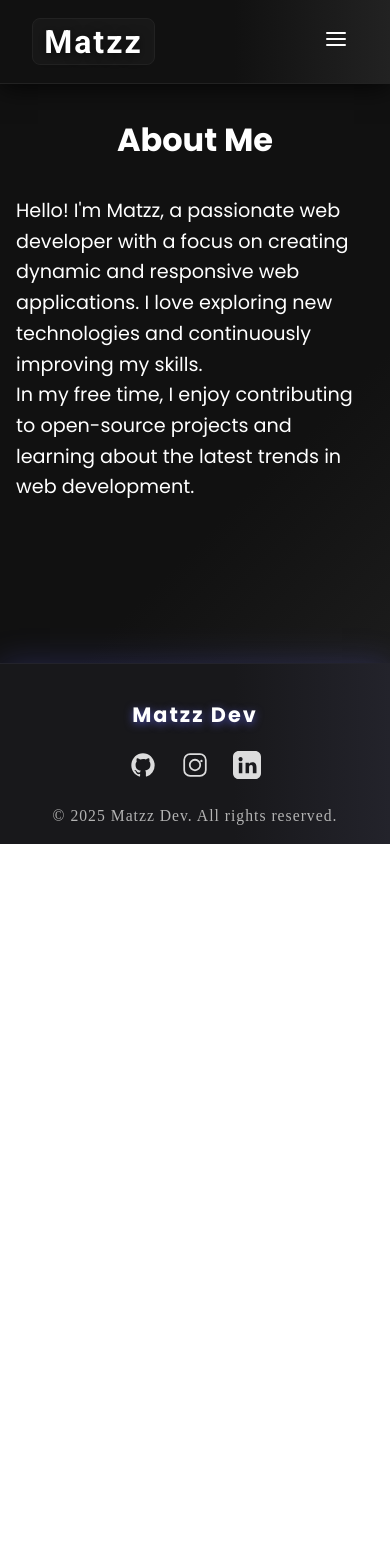
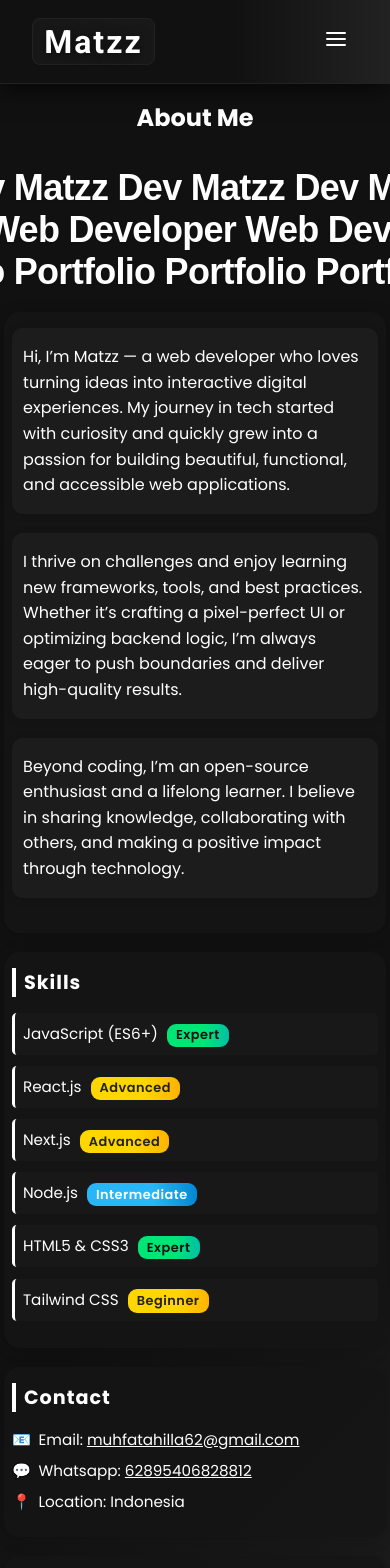
Before and after one commit to MatzzAlwaysLearn/Portofolio, a Next.js app: page /about in a window 390 px wide. Shown: the top 1568 px of the page. Before the commit the page ends 844 px from the top, so only its background shows below. Built offline with nearby package versions, Linux system fonts and the light colour scheme.

Commit message:
feat: integrate ScrollVelocity component for enhanced scrolling text effect; update About page content and styles; improve responsiveness of project page

```diff
--- a/app/about/page.js
+++ b/app/about/page.js
@@ -2,6 +2,15 @@ import style from './page.module.css';
 import Navbar from '../components/ui/navbar.js';
 import { Footer } from '../page.js';
 import { Poppins } from 'next/font/google';
+import ScrollVelocity from '../components/ui/ScrollVelocity';
+
+
+// skils set from expert, advanced, intermediate, and beginner
+// skills are categorized as follows:
+// - Expert: JavaScript, HTML5 & CSS3
+// - Advanced: React.js, Next.js
+// - Intermediate: Node.js
+// - Beginner: Tailwind CSS
 
 const poppins = Poppins({
     subsets: ['latin'],
@@ -14,12 +23,76 @@ export default function Page() {
           <Navbar />
           <div className={style.mainWrapper + ' ' + poppins.className}>
             <h1 id={style.h1Page}>About Me</h1>
-            <p className={style.pageText}>
-              Hello! I'm Matzz, a passionate web developer with a focus on creating dynamic and responsive web applications. I love exploring new technologies and continuously improving my skills.
-            </p>
-            <p className={style.pageText}>
-              In my free time, I enjoy contributing to open-source projects and learning about the latest trends in web development.
-            </p>
+            <ScrollVelocity
+                texts={['Matzz Dev', 'Web Developer', 'Portfolio']}
+                velocity={100}
+                className={style.scrollVelocity}
+            />
+            <section className={style.section}>
+              <p className={style.pageText} id={style.textSpecial}>
+                Hi, I’m Matzz — a web developer who loves turning ideas into interactive digital experiences. My journey in tech started with curiosity and quickly grew into a passion for building beautiful, functional, and accessible web applications.
+              </p>
+              <p className={style.pageText}>
+                I thrive on challenges and enjoy learning new frameworks, tools, and best practices. Whether it’s crafting a pixel-perfect UI or optimizing backend logic, I’m always eager to push boundaries and deliver high-quality results.
+              </p>
+              <p className={style.pageText}>
+                Beyond coding, I’m an open-source enthusiast and a lifelong learner. I believe in sharing knowledge, collaborating with others, and making a positive impact through technology.
+              </p>
+            </section>
+            <section className={style.section}>
+              <h2 className={style.sectionTitle}>Skills</h2>
+              <ul className={style.skillsList}>
+                <li>
+                  JavaScript (ES6+)
+                  <span className={style.skillLevel + " " + style.expert}>Expert</span>
+                </li>
+                <li>
+                  React.js
+                  <span className={style.skillLevel + " " + style.advanced}>Advanced</span>
+                </li>
+                <li>
+                  Next.js
+                  <span className={style.skillLevel + " " + style.advanced}>Advanced</span>
+                </li>
+                <li>
+                  Node.js
+                  <span className={style.skillLevel + " " + style.intermediate}>Intermediate</span>
+                </li>
+                <li>
+                  HTML5 & CSS3
+                  <span className={style.skillLevel + " " + style.expert}>Expert</span>
+                </li>
+                <li>
+                  Tailwind CSS
+                  <span className={style.skillLevel + " " + style.advanced}>Beginner</span>
+                </li>
+              </ul>
+            </section>
+            <section className={style.section}>
+              <h2 className={style.sectionTitle}>Contact</h2>
+              <div className={style.contactInfo}>
+                <p>
+                  <span role="img" aria-label="Email" style={{marginRight: "0.5em"}}>📧</span>
+                  Email: <a href="mailto:muhfatahilla62@gmail.com">muhfatahilla62@gmail.com</a>
+                </p>
+                <p>
+                  <span role="img" aria-label="WhatsApp" style={{marginRight: "0.5em"}}>💬</span>
+                  Whatsapp: <a href="https://wa.me/62895406828812" target="_blank" rel="noopener noreferrer">62895406828812</a>
+                </p>
+                <p>
+                  <span role="img" aria-label="Location" style={{marginRight: "0.5em"}}>📍</span>
+                  Location: Indonesia
+                </p>
+              </div>
+            </section>
+            <section className={style.section}>
+              <h2 className={style.sectionTitle}>More Info</h2>
+              <ul className={style.infoList}>
+                <li>Experience: 2+ years in web development</li>
+                <li>Open for freelance & collaboration</li>
+                <li>Languages: Bahasa Indonesia, English</li>
+              </ul>
+            </section>
           </div>
           <Footer />
         </div>
--- a/app/about/page.module.css
+++ b/app/about/page.module.css
@@ -17,9 +17,10 @@
 
 #h1Page {
     color: white;
-    font-size: 2rem;
+    font-size: 3rem;
     text-align: center;
-    margin: 2rem 0;
+    margin-bottom: 6rem;
+    margin-top: 2rem;
 }
 
 .pageText {
@@ -30,3 +31,164 @@
     margin: 0 auto;
     padding: 0 1rem;
 }
+
+.scrollVelocity {
+    color: white;
+}
+
+.pageText {
+    margin-top: 2rem;
+}
+
+#textSpecial {
+    margin-top: 0rem;
+}
+
+.section {
+  background: rgba(20, 20, 20, 0.85);
+  border-radius: 1rem;
+  margin: 3rem auto 2rem auto;
+  padding: 2rem 1.5rem;
+  max-width: 800px;
+  box-shadow: 0 2px 16px 0 rgba(0,0,0,0.2);
+}
+
+.sectionTitle {
+  color: #fff;
+  font-size: 2rem;
+  margin-bottom: 1.5rem;
+  border-left: 4px solid #fff;
+  padding-left: 1rem;
+  letter-spacing: 1px;
+}
+
+.skillsList, .infoList {
+  list-style: none;
+  padding: 0;
+  margin: 0;
+}
+
+.skillsList li, .infoList li {
+  color: #fff;
+  background: #181818;
+  margin-bottom: 0.7rem;
+  padding: 0.7rem 1rem;
+  border-radius: 0.5rem;
+  font-size: 1.1rem;
+  border-left: 3px solid #fff;
+}
+
+.contactInfo p {
+  color: #fff;
+  margin: 0.5rem 0;
+  font-size: 1.1rem;
+}
+
+.contactInfo a {
+  color: #fff;
+  text-decoration: underline;
+  transition: color 0.2s;
+}
+
+.contactInfo a:hover {
+  color: #bbb;
+}
+
+.skillLevel {
+  float: right;
+  font-size: 0.95em;
+  font-weight: 600;
+  padding: 0.18em 0.8em;
+  border-radius: 0.7em;
+  margin-left: 1em;
+  margin-top: -0.1em;
+  background: #222;
+  color: #fff;
+  letter-spacing: 0.5px;
+  border: 1.5px solid #fff2;
+}
+
+.expert {
+  background: linear-gradient(90deg, #00e676 60%, #00bfa5 100%);
+  color: #111;
+  border: none;
+}
+
+.advanced {
+  background: linear-gradient(90deg, #ffd600 60%, #ffb300 100%);
+  color: #222;
+  border: none;
+}
+
+.intermediate {
+  background: linear-gradient(90deg, #29b6f6 60%, #0288d1 100%);
+  color: #fff;
+  border: none;
+}
+
+.beginner {
+  background: linear-gradient(90deg, #e0e0e0 60%, #bdbdbd 100%);
+  color: #333;
+  border: none;
+}
+
+@media (max-width: 900px) {
+  .mainWrapper {
+    padding-bottom: 1rem;
+  }
+  .section {
+    padding: 1.5rem 1rem;
+    margin: 2rem auto 1.5rem auto;
+  }
+  #h1Page {
+    font-size: 2.2rem;
+    margin-bottom: 3rem;
+    margin-top: 1.5rem;
+  }
+}
+
+@media (max-width: 600px) {
+  .mainWrapper {
+    padding-bottom: 0.5rem;
+  }
+  .section {
+    padding: 1rem 0.5rem;
+    margin: 1.2rem auto 1rem auto;
+    max-width: 98vw;
+  }
+  #h1Page {
+    font-size: 1.5rem;
+    margin-bottom: 2rem;
+    margin-top: 1rem;
+  }
+  .pageText {
+    font-size: 1rem;
+    padding: 1rem 0.7rem;
+    background: rgba(30,30,30,0.85);
+    border-radius: 0.7rem;
+    margin-top: 1.2rem;
+    margin-bottom: 1.2rem;
+    box-shadow: 0 1px 8px 0 rgba(0,0,0,0.13);
+  }
+  .sectionTitle {
+    font-size: 1.2rem;
+    padding-left: 0.5rem;
+    margin-bottom: 1rem;
+  }
+  .skillsList li, .infoList li {
+    font-size: 0.95rem;
+    padding: 0.5rem 0.5rem;
+    border-radius: 0.3rem;
+  }
+  .contactInfo p {
+    font-size: 0.95rem;
+  }
+  .skillLevel {
+    float: none;
+    display: inline-block;
+    margin-left: 0.7em;
+    font-size: 0.85em;
+    padding: 0.13em 0.7em;
+    margin-top: 0.2em;
+  }
+}
--- a/app/components/ui/ScrollVelocity.js
+++ b/app/components/ui/ScrollVelocity.js
@@ -1,3 +1,5 @@
+'use client';
+
 import { useRef, useLayoutEffect, useState } from "react";
 import {
   motion,
--- a/app/page.js
+++ b/app/page.js
@@ -271,7 +271,7 @@ export function Footer() {
             </svg>
           </a>
           <a
-            href="https://instagram.com/"
+            href="https://instagram.com/MatzzDev"
             target="_blank"
             rel="noopener noreferrer"
             aria-label="Instagram"
@@ -284,22 +284,6 @@ export function Footer() {
               fill="currentColor"
             >
               <path d="M7.75 2h8.5A5.75 5.75 0 0 1 22 7.75v8.5A5.75 5.75 0 0 1 16.25 22h-8.5A5.75 5.75 0 0 1 2 16.25v-8.5A5.75 5.75 0 0 1 7.75 2zm0 1.5A4.25 4.25 0 0 0 3.5 7.75v8.5A4.25 4.25 0 0 0 7.75 20.5h8.5A4.25 4.25 0 0 0 20.5 16.25v-8.5A4.25 4.25 0 0 0 16.25 3.5h-8.5zm4.25 3.25A5.25 5.25 0 1 1 6.75 12 5.25 5.25 0 0 1 12 6.75zm0 1.5A3.75 3.75 0 1 0 15.75 12 3.75 3.75 0 0 0 12 8.25zm5.5-.75a1 1 0 1 1-1 1 1 1 0 0 1 1-1z" />
-            </svg>
-          </a>
-          <a
-            href="https://linkedin.com/"
-            target="_blank"
-            rel="noopener noreferrer"
-            aria-label="LinkedIn"
-          >
-            {/* LinkedIn SVG */}
-            <svg
-              width="28"
-              height="28"
-              viewBox="0 0 24 24"
-              fill="currentColor"
-            >
-              <path d="M19 0h-14c-2.76 0-5 2.24-5 5v14c0 2.76 2.24 5 5 5h14c2.76 0 5-2.24 5-5v-14c0-2.76-2.24-5-5-5zm-11 19h-3v-9h3v9zm-1.5-10.28c-.97 0-1.75-.79-1.75-1.75s.78-1.75 1.75-1.75 1.75.79 1.75 1.75-.78 1.75-1.75 1.75zm13.5 10.28h-3v-4.5c0-1.08-.02-2.47-1.5-2.47-1.5 0-1.73 1.17-1.73 2.39v4.58h-3v-9h2.88v1.23h.04c.4-.76 1.38-1.56 2.84-1.56 3.04 0 3.6 2 3.6 4.59v4.74z" />
             </svg>
           </a>
         </motion.div>
```
Also changed, not shown: app/project/page.module.css (+41 -0 lines).
